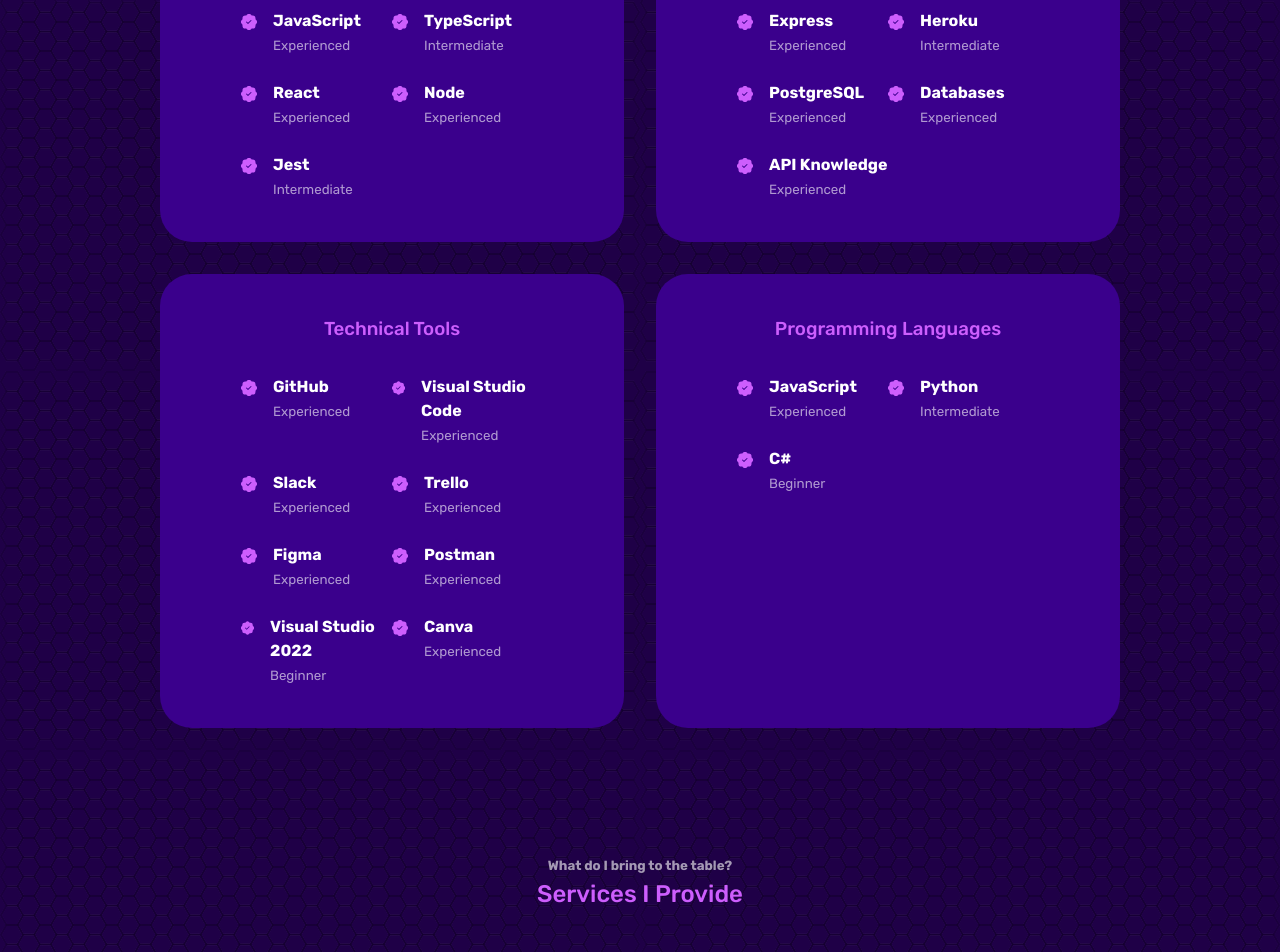
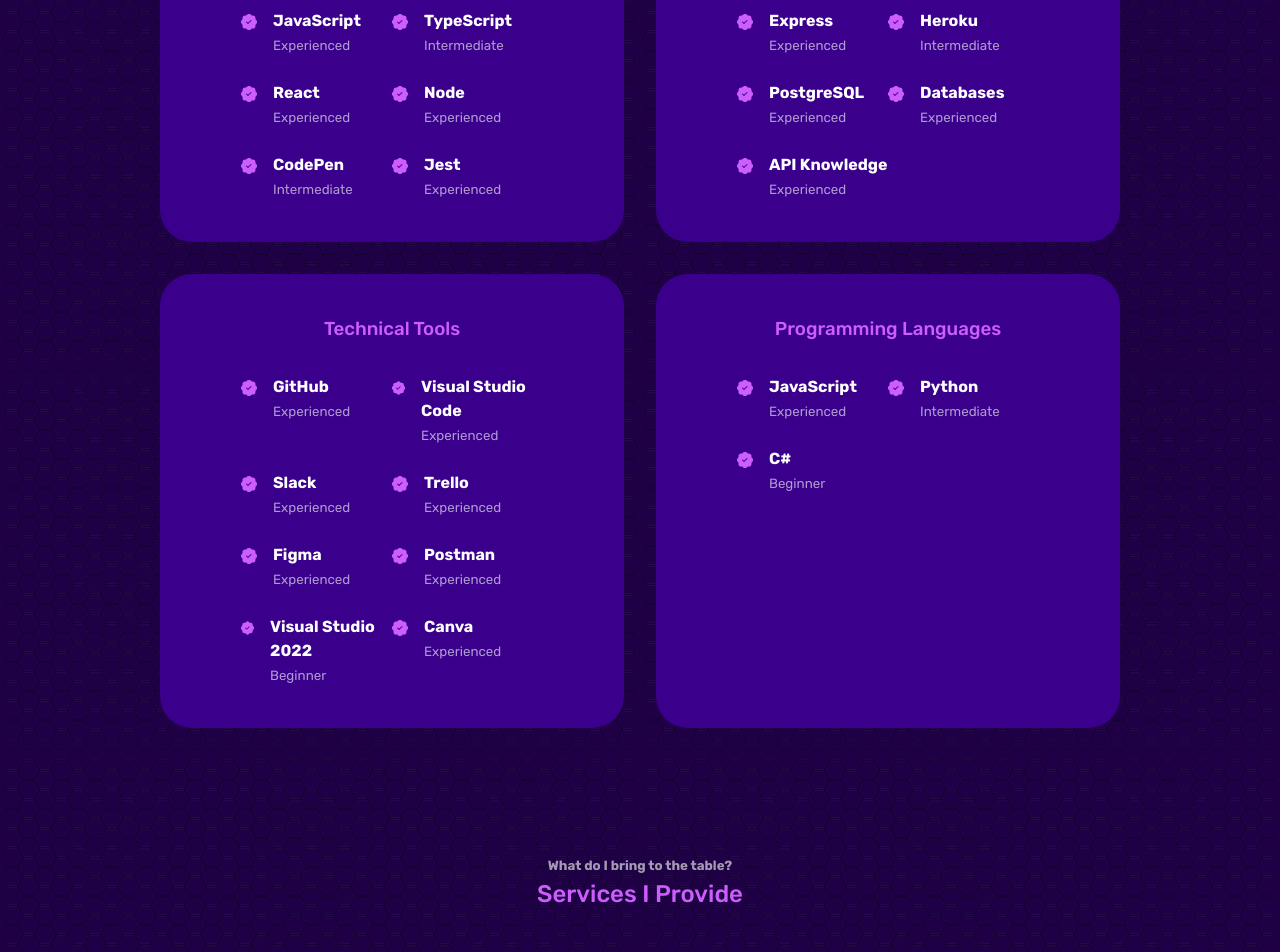
Before and after one commit to WCalderbank/AboutMe_Website, a React (Create React App) app in the folder aboutme_website/: page / in a window 1280 px wide. Shown: the part 1903-2855 px from the top of the page. Built offline with nearby package versions, Linux system fonts and the light colour scheme.

Commit message:
New Skills Added

```diff
--- a/aboutme_website/src/Components/Experience/Experience.jsx
+++ b/aboutme_website/src/Components/Experience/Experience.jsx
@@ -57,8 +57,15 @@
             <article className="experience_skills">
               <BsPatchCheckFill className="experience_icon" />
               <div>
+                <h4>CodePen</h4>
+                <small className="text-bright">Intermediate</small>
+              </div>
+            </article>
+            <article className="experience_skills">
+              <BsPatchCheckFill className="experience_icon" />
+              <div>
                 <h4>Jest</h4>
-                <small className="text-bright">Intermediate</small>
+                <small className="text-bright">Experienced</small>
               </div>
             </article>
           </div>
```
